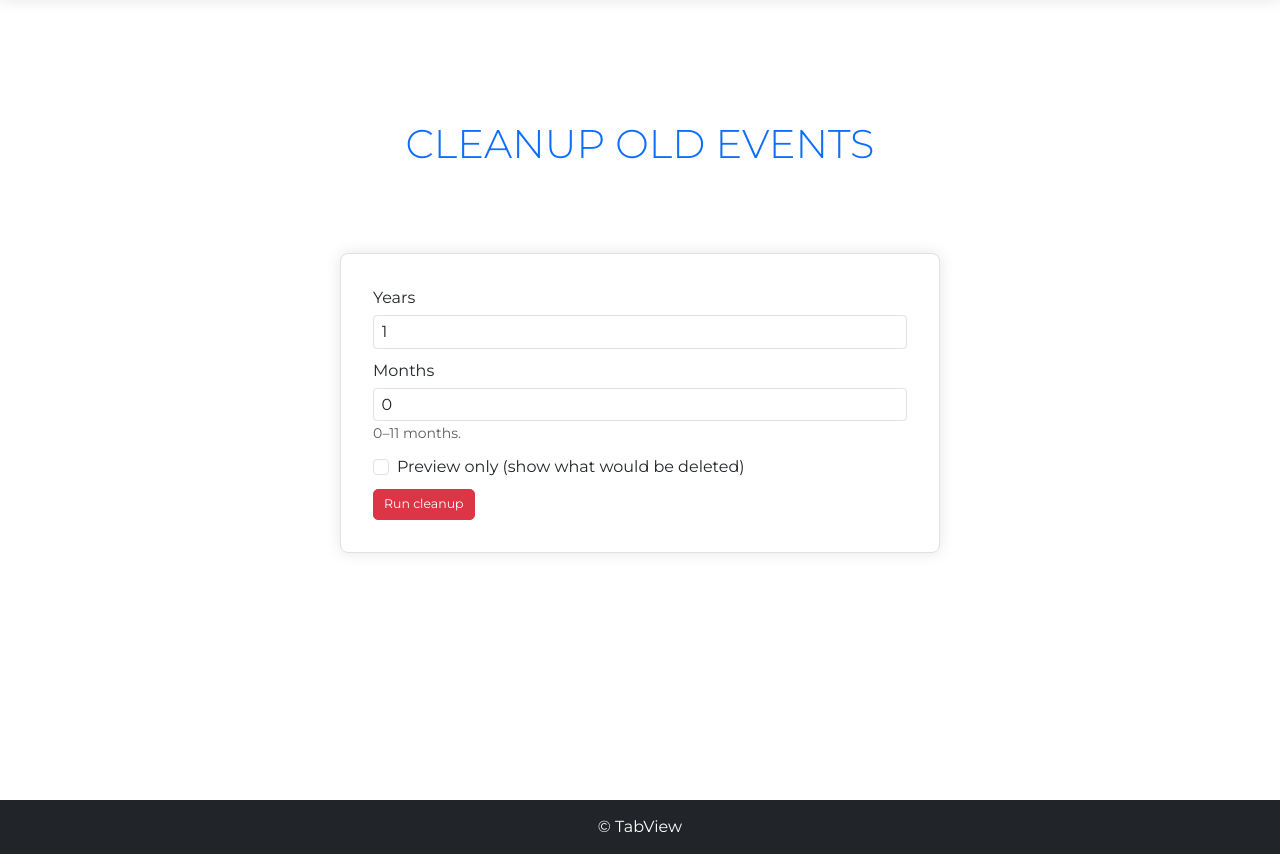
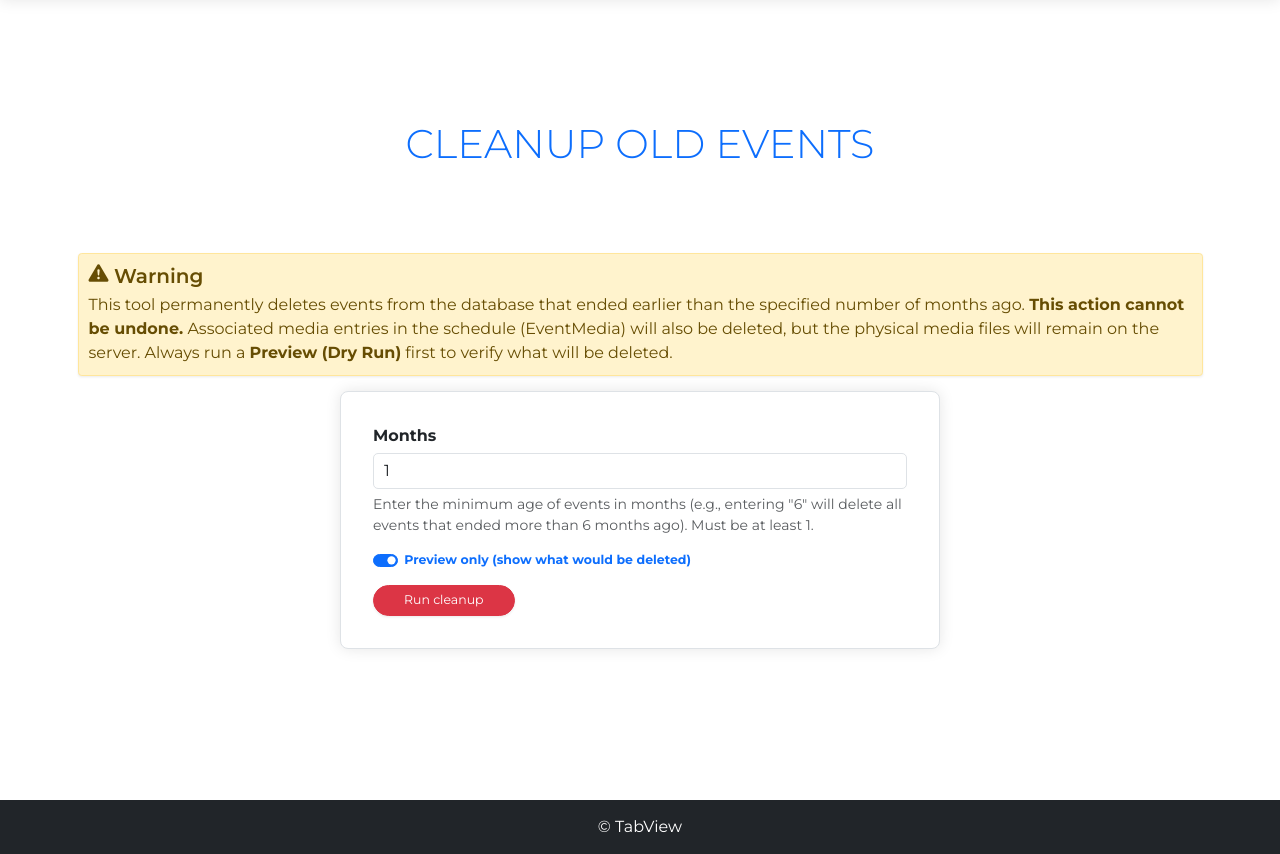
Before and after one commit to MaxPolak04/tab_view, a Flask app: template tab_view/templates/admin/maintenance.html in a window 1280 px wide. Shown: the part 67-921 px from the top of the page. Run offline with Flask 3, Linux system fonts and the light colour scheme; the template is opened without the code that fills it: values that come from a table or form of the project are taken from there, others are empty; some libraries are stand-ins or nearby versions.

Commit message:
fix maintenance

```diff
--- a/tab_view/maintenance/forms.py
+++ b/tab_view/maintenance/forms.py
@@ -4,26 +4,10 @@ from wtforms.validators import NumberRange
 
 
 class CleanupEventsForm(FlaskForm):
-    years = IntegerField(
-        "Years",
-        validators=[NumberRange(min=0, message="Years must be 0 or more.")],
+    months = IntegerField(
+        "Months",
+        validators=[NumberRange(min=1, message="Months must be at least 1.")],
         default=1,
     )
-    months = IntegerField(
-        "Months",
-        validators=[NumberRange(min=0, max=11, message="Months must be 0-11.")],
-        default=0,
-    )
-    dry_run = BooleanField("Preview only (show what would be deleted)")
+    dry_run = BooleanField("Preview only (show what would be deleted)", default=True)
     submit = SubmitField("Run cleanup")
-
-    def validate(self, extra_validators=None):
-        if not super().validate(extra_validators=extra_validators):
-            return False
-        if self.years.data == 0 and self.months.data == 0:
-            self.years.errors.append(
-                "Provide at least one non-zero value for years or months."
-            )
-            self.months.errors.append("")
-            return False
-        return True
--- a/tab_view/templates/admin/maintenance.html
+++ b/tab_view/templates/admin/maintenance.html
@@ -9,59 +9,67 @@
 {% block content %}
 <h1 class="main-heading display-5">Cleanup old events</h1>
 <div class="container">
+
+    <div class="alert alert-warning shadow-sm mb-4">
+        <h5 class="alert-heading"><i class="bi bi-exclamation-triangle-fill"></i> Warning</h5>
+        <p class="mb-0">
+            This tool permanently deletes events from the database that ended earlier than the specified number of months ago.
+            <strong>This action cannot be undone.</strong> Associated media entries in the schedule (EventMedia) will also be deleted,
+            but the physical media files will remain on the server. Always run a <strong>Preview (Dry Run)</strong> first to verify what will be deleted.
+        </p>
+    </div>
+
     <form action="{{ url_for('maintenance.cleanup_events_view') }}" class="form" method="POST">
         {{ form.hidden_tag() }}
-        <div class="mb-3">
-            {{ form.years.label(class="form-label") }}
-            {{ form.years(class="form-control", min=0) }}
-            {% for error in form.years.errors %}
-                <div class="text-danger">{{ error }}</div>
+
+        <div class="mb-4">
+            {{ form.months.label(class="form-label fw-bold") }}
+            {{ form.months(class="form-control form-control-lg", min=1) }}
+            <div class="form-text text-muted mt-2">
+                Enter the minimum age of events in months (e.g., entering "6" will delete all events that ended more than 6 months ago). Must be at least 1.
+            </div>
+            {% for error in form.months.errors %}
+                <div class="text-danger mt-1">{{ error }}</div>
             {% endfor %}
         </div>
-        <div class="mb-3">
-            {{ form.months.label(class="form-label") }}
-            {{ form.months(class="form-control", min=0, max=11) }}
-            <small class="text-muted">0–11 months.</small>
-            {% for error in form.months.errors %}
-                <div class="text-danger">{{ error }}</div>
-            {% endfor %}
+
+        <div class="form-check form-switch mb-4 fs-5">
+            {{ form.dry_run(class="form-check-input", id="dryRun") }}
+            {{ form.dry_run.label(class="form-check-label text-primary fw-bold", for="dryRun") }}
         </div>
-        <div class="form-check mb-3">
-            {{ form.dry_run(class="form-check-input", id="dryRun") }}
-            {{ form.dry_run.label(class="form-check-label", for="dryRun") }}
-        </div>
-        {{ form.submit(class="btn btn-danger btn-lg") }}
+
+        {{ form.submit(class="btn btn-danger btn-lg px-5 shadow-sm rounded-pill") }}
     </form>
 
 
     {% if cutoff_date %}
-        <div class="alert {{ 'alert-info' if dry_run_result else 'alert-success' }} mt-3">
-            <h6 class="alert-heading">
+        <div class="alert {{ 'alert-info' if dry_run_result else 'alert-success' }} mt-5 shadow-sm">
+            <h5 class="alert-heading mb-3">
                 {% if dry_run_result %}
                     <i class="bi bi-eye"></i> Preview result
                 {% else %}
                     <i class="bi bi-check-circle"></i> Cleanup completed
                 {% endif %}
-            </h6>
-            <p class="mb-1">
+            </h5>
+            <p class="mb-2">
                 Events with <strong>end time earlier than {{ cutoff_date.strftime('%Y-%m-%d %H:%M') }}</strong>
-                ({% if form.years.data %}{{ form.years.data }} year{{ 's' if form.years.data != 1 }}{% endif %}
-                {% if form.months.data %}{{ form.months.data }} month{{ 's' if form.months.data != 1 }}{% endif %} ago)
-                will{% if dry_run_result %} would{% endif %} be affected.
+                ({{ form.months.data }} month{{ 's' if form.months.data != 1 }} ago)
+                {% if dry_run_result %}would be{% else %}were{% endif %} affected.
             </p>
-            <p class="mb-0">
+            <p class="mb-0 fs-5">
                 <strong>{{ affected_count }}</strong> events match this condition.
                 {% if dry_run_result %}
-                    <strong>No events were deleted</strong> (preview mode).
+                    <span class="text-primary fw-bold">No events were deleted (preview mode).</span>
                 {% else %}
-                    <strong>All matching events have been deleted</strong>.
+                    <span class="text-success fw-bold">All matching events have been permanently deleted.</span>
                 {% endif %}
             </p>
 
             {% if dry_run_result and events_to_delete %}
-                <hr>
-                <div class="table-responsive" style="max-height: 300px; overflow-y: auto;">
-                    <table class="table table-sm table-striped table-hover">
+                <hr class="my-4">
+                <h6 class="mb-3">Events to be deleted:</h6>
+                <div class="table-responsive border rounded" style="max-height: 400px; overflow-y: auto;">
+                    <table class="table table-sm table-striped table-hover mb-0">
                         <thead class="table-light sticky-top">
                             <tr>
                                 <th>Title</th>
```
Also changed, not shown: tab_view/maintenance/routes.py (+14 -6 lines).
